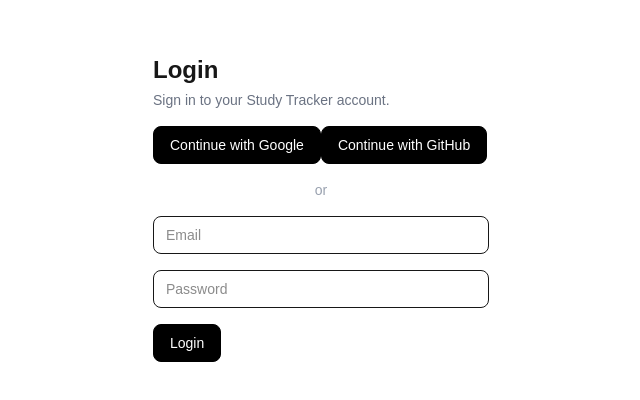
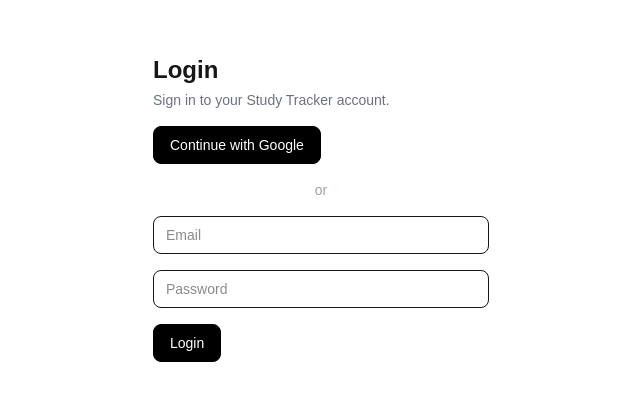
Before and after one commit to itz-ati/study-tracker, a Next.js app: page /login in a window 1280 px wide. Shown: the part 192-592 px from the top of the page, without its empty margins (319-959 px from the left). Built offline with nearby package versions, Linux system fonts and the light colour scheme; no server answers; the database is empty.

Commit message:
Remove GitHub sign-in and obsolete pet atlas

```diff
--- a/components/auth/login-form.tsx
+++ b/components/auth/login-form.tsx
@@ -30,20 +30,7 @@ export default function LoginForm() {
     }
   }
 
-  async function handleGitHubLogin() {
-    setError("");
 
-    const { error } = await supabase.auth.signInWithOAuth({
-      provider: "github",
-      options: {
-        redirectTo: `${window.location.origin}/auth/callback`,
-      },
-    });
-
-    if (error) {
-      setError(error.message);
-    }
-  }
 
   async function handleSubmit(event: FormEvent<HTMLFormElement>) {
     event.preventDefault();
@@ -86,9 +73,6 @@ export default function LoginForm() {
         Continue with Google
       </Button>
 
-      <Button type="button" onClick={handleGitHubLogin}>
-        Continue with GitHub
-      </Button>
 
       <div className="text-center text-sm text-gray-400">
         or
--- a/public/pet/atlas.json
+++ /dev/null
@@ -1 +0,0 @@
-{"states": {"idle": {"n": 8, "w": 82, "h": 159, "y": 0}, "sit_a": {"n": 8, "w": 86, "h": 129, "y": 159}, "sit_b": {"n": 8, "w": 92, "h": 139, "y": 288}, "walk": {"n": 8, "w": 96, "h": 167, "y": 427}, "angry": {"n": 7, "w": 166, "h": 195, "y": 594}, "happy": {"n": 7, "w": 142, "h": 228, "y": 789}}}
```
Also changed, not shown: public/pet/atlas.png (deleted).
